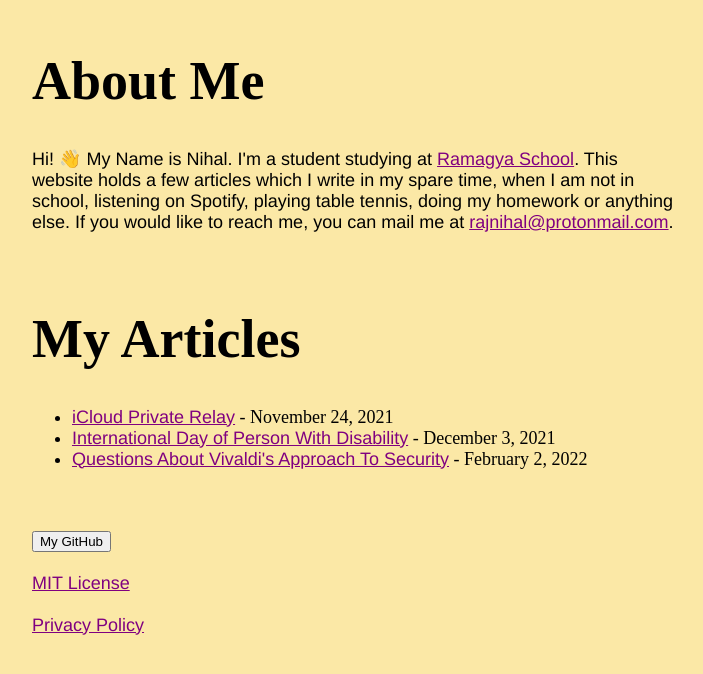
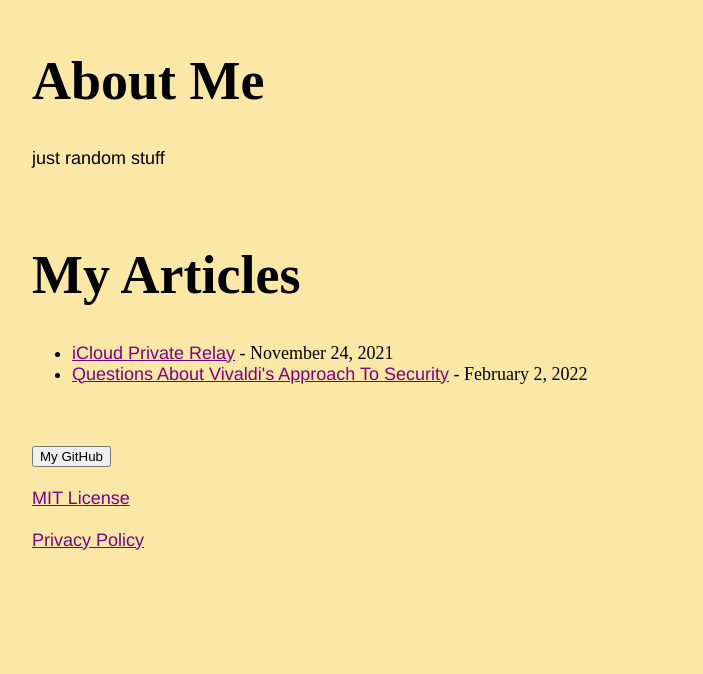
Before and after one commit to Nihal-Raj/nihal-raj.github.io, a plain HTML site: page index.html in a window 1280 px wide. Shown: the whole page, without its empty margins (18-721 px from the left). Drawn offline with Linux system fonts and the light colour scheme.

Commit message:
Update index.html

```diff
--- a/index.html
+++ b/index.html
@@ -8,11 +8,10 @@
   </head>
   <body>
     <h1>About Me</h1>
-    <p>Hi! 👋 My Name is Nihal. I'm a student studying at <a href = https://ramagyaschool.com/noida>Ramagya School</a>. This website holds a few articles which I write in my spare time, when I am not in school, listening on Spotify, playing table tennis, doing my homework or anything else. If you would like to reach me, you can mail me at <a href="mailto:rajnihal@protonmail.com">rajnihal@protonmail.com</a>. </p> <br>
+    <p>just random stuff</p> <br>
     <h1>My Articles</h1>
       <ul>
         <li><a href="https://nihal-raj.github.io/icloud-private-relay">iCloud Private Relay</a> - November 24, 2021</li>
-        <li><a href="https://nihal-raj.github.io/international-day-of-person-with-disability">International Day of Person With Disability</a> - December 3, 2021</li>
         <li><a href="https://nihal-raj.github.io/vivaldi-security">Questions About Vivaldi's Approach To Security</a> - February 2, 2022</li>
       </ul> <br>
     <br>
```
